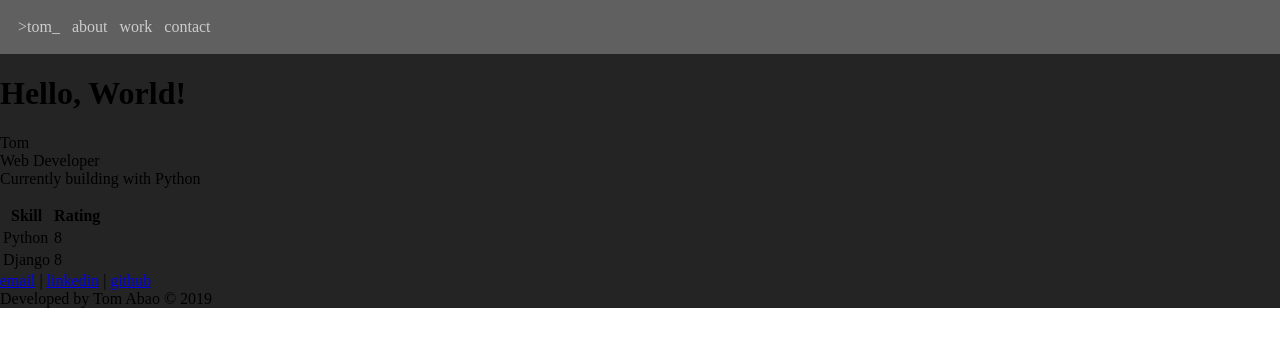
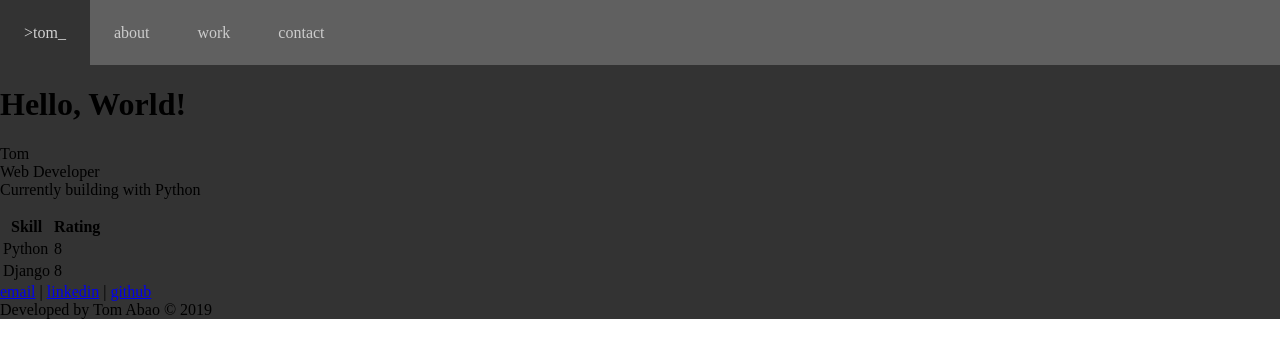
Before and after one commit to kormin/react-portfolio, a React (Create React App) app: page / in a window 1280 px wide. Shown: the top 358 px of the page. Built offline with nearby package versions, Linux system fonts and the light colour scheme.

Commit message:
add taskbar styles

```diff
--- a/src/components/Header.js
+++ b/src/components/Header.js
@@ -5,8 +5,8 @@ class Header extends Component {
     return (
       // Navigation
       <div id="header" className="row">
-        <ul className="nav">
-          <li>
+        <ul className="taskbar">
+          <li className="active">
             <a href="#home">
               >tom_
             </a>
--- a/src/main.css
+++ b/src/main.css
@@ -7,23 +7,30 @@ body {
 }
 
 .row {
-    background-color: rgb(36, 36, 36);
+    background-color: #333333;
 }
 
-ul.nav {
+ul.taskbar {
     display: flex;
     list-style: none;
     padding-left: 0px;
-    margin: 12px;
+    margin: 0px;
 }
 
-ul.nav li {
-    padding: 6px;
+ul.taskbar > li > a {
+    line-height: 65px;
+    padding: 24px;
+    color: #cccccc;
+    text-decoration: none;
 }
 
-ul.nav li a {
-    color: #cccccc;
-    text-decoration: none;
+ul.taskbar > li.active > a {
+    background-color: #333333;
+}
+
+ul.taskbar > li > a:hover {
+    color: #d0d0d0;
+    background-color: #333333;
 }
 
 #header {
```
